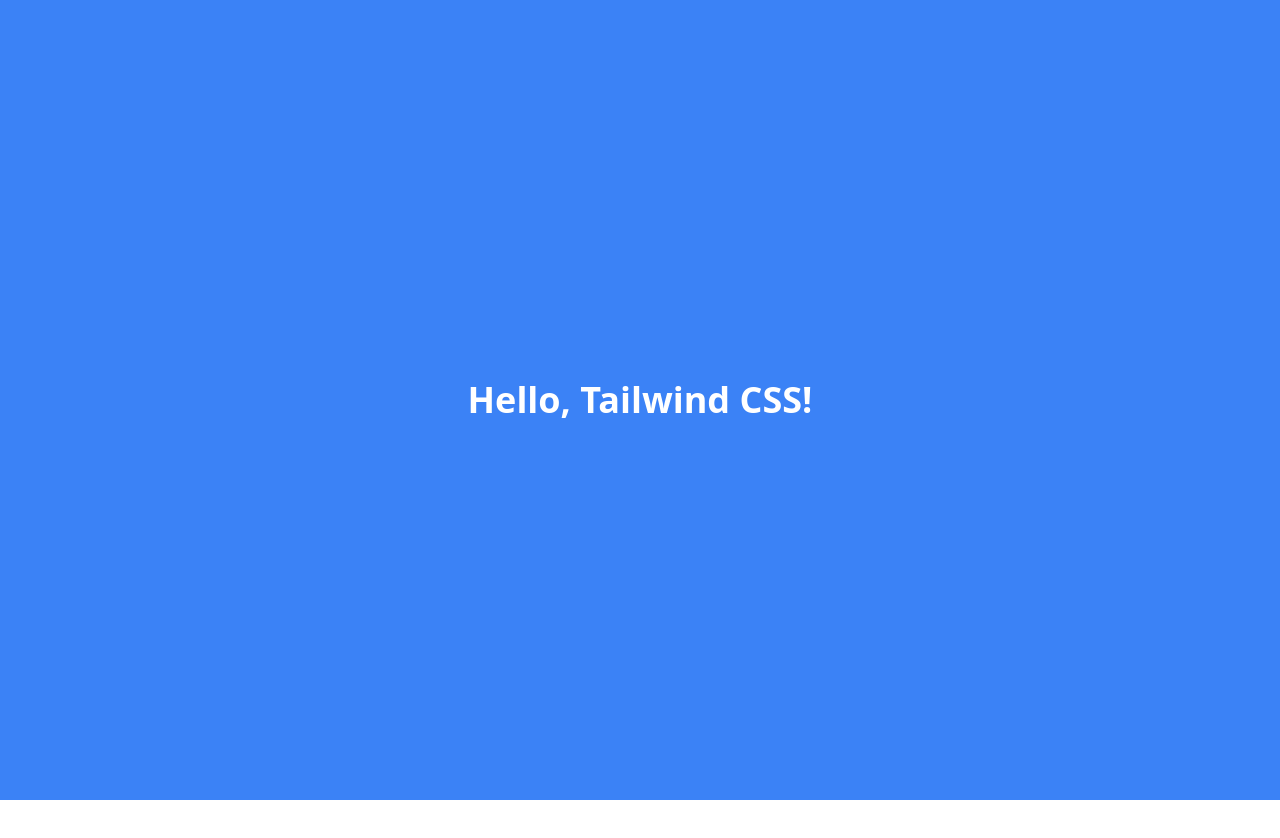
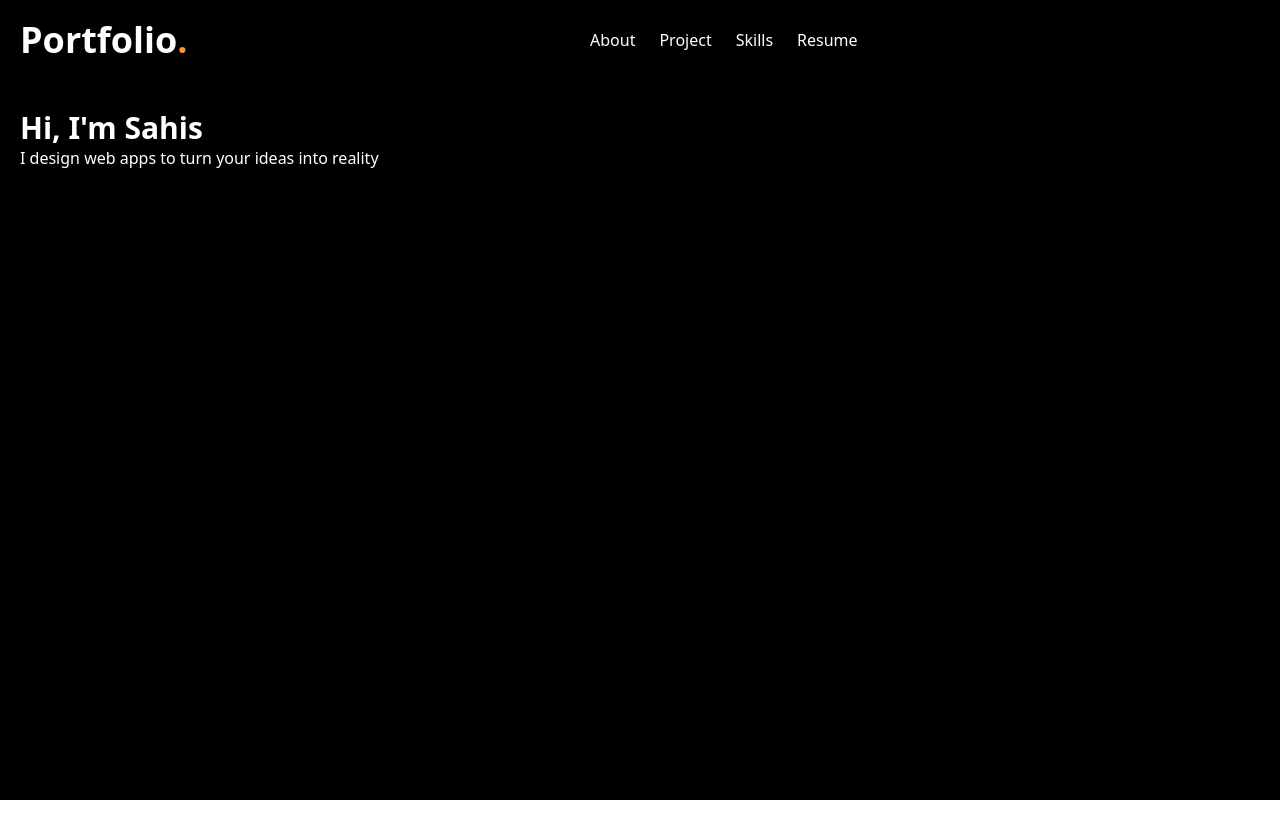
Before and after one commit to SahisN/WebsitePortfolio, a React (Vite) app: page / in a window 1280 px wide. Shown: the top 838 px of the page. Before the commit the page ends 800 px from the top, so only its background shows below. Built offline with nearby package versions, Linux system fonts and the light colour scheme.

Commit message:
feat: Added homepage

```diff
--- /dev/null
+++ b/src/components/NavBar.tsx
@@ -0,0 +1,32 @@
+import { Link } from "react-router-dom";
+
+const NavBar = () => {
+  return (
+    <header className="flex items-center">
+      <h1 className="text-4xl font-bold text-white">
+        Portfolio
+        <span className="text-orange-400">.</span>
+      </h1>
+
+      {/** header */}
+      <div className="w-full flex justify-center">
+        <nav className="space-x-6">
+          <a href="#about" className="text-white hover:text-orange-400">
+            About
+          </a>
+          <Link to="/projects" className="text-white hover:text-orange-400">
+            Project
+          </Link>
+          <a href="#skills" className="text-white hover:text-orange-400">
+            Skills
+          </a>
+          <a href="#resume" className="text-white hover:text-orange-400">
+            Resume
+          </a>
+        </nav>
+      </div>
+    </header>
+  );
+};
+
+export default NavBar;
--- a/src/pages/HomePage.tsx
+++ b/src/pages/HomePage.tsx
@@ -1,7 +1,19 @@
+import NavBar from "../components/NavBar";
+
 const HomePage = () => {
   return (
-    <div className="flex justify-center items-center h-screen bg-blue-500">
-      <h1 className="text-4xl font-bold text-white">Hello, Tailwind CSS!</h1>
+    <div className="px-[20px] py-[20px] h-screen bg-black">
+      <NavBar />
+      <div className="py-[50px] text-white">
+        <section className="h-screen item-center justify-center">
+          {/** left side */}
+          <div>
+            <h1 className="text-3xl font-bold">Hi, I'm Sahis</h1>
+            <p>I design web apps to turn your ideas into reality</p>
+          </div>
+          {/** right side */}
+        </section>
+      </div>
     </div>
   );
 };
```
